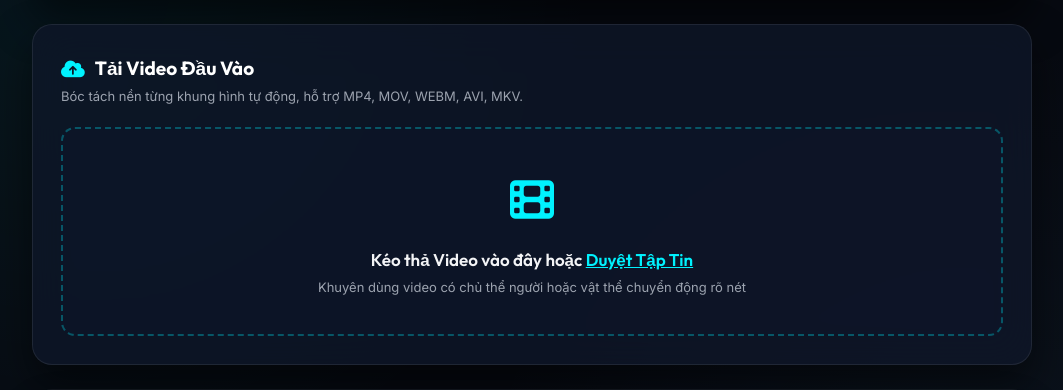
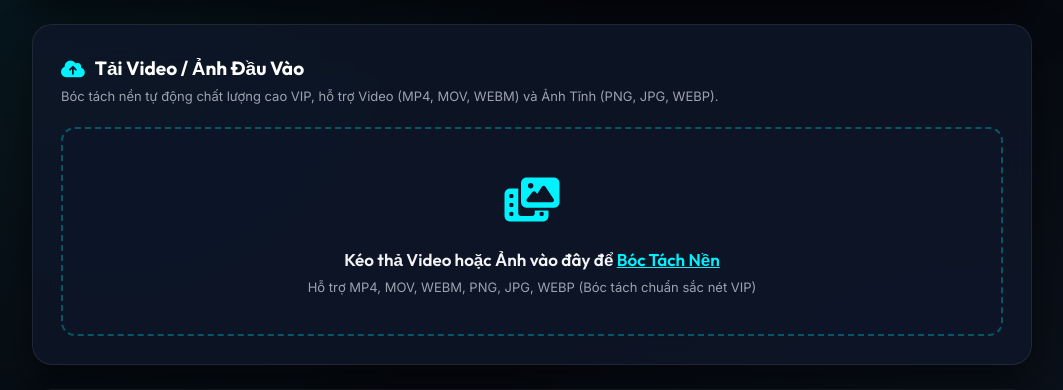
Before and after one commit to TQCuong241/web-tach-nen, a FastAPI app: page / in a window 1280 px wide. Shown: the part 130-520 px from the top of the page, without its empty margins (108-1171 px from the left). Run offline with FastAPI, Linux system fonts and the light colour scheme; some libraries are stand-ins or nearby versions.

Commit message:
Add Image background removal matting feature to Web Studio

```diff
--- a/server.py
+++ b/server.py
@@ -20,15 +20,20 @@ try:
 except ImportError:
     Image = None
 
+try:
+    import numpy as np
+except ImportError:
+    np = None
+
 if hasattr(sys.stdout, 'reconfigure'):
     try:
         sys.stdout.reconfigure(encoding='utf-8')
     except Exception:
         pass
 
-from video_engine import process_video_task
+from video_engine import process_video_task, VideoMattingEngine, parse_hex_color
 
-app = FastAPI(title="Professional Video Background Removal Studio")
+app = FastAPI(title="Professional Video & Image Background Removal Studio")
 
 # Enable CORS
 app.add_middleware(
@@ -84,13 +89,13 @@ async def serve_index():
 
 @app.post("/api/upload")
 async def upload_video(file: UploadFile = File(...)):
-    """Upload input video and return metadata."""
-    allowed_exts = ('.mp4', '.mov', '.avi', '.webm', '.mkv')
+    """Upload input video or image and return metadata."""
+    allowed_exts = ('.mp4', '.mov', '.avi', '.webm', '.mkv', '.png', '.jpg', '.jpeg', '.webp', '.bmp', '.tiff')
     ext = os.path.splitext(file.filename)[1].lower()
     if ext not in allowed_exts:
-        raise HTTPException(status_code=400, detail="Invalid video format. Supported: MP4, MOV, AVI, WEBM, MKV")
+        raise HTTPException(status_code=400, detail="Invalid file format.")
 
-    file_id = f"vid_{uuid.uuid4().hex[:10]}"
+    file_id = f"file_{uuid.uuid4().hex[:10]}"
     saved_filename = f"{file_id}{ext}"
     saved_path = os.path.join(UPLOAD_DIR, saved_filename)
 
@@ -98,11 +103,22 @@ async def upload_video(file: UploadFile = File(...)):
         content = await file.read()
         buffer.write(content)
 
+    is_image = ext in ('.png', '.jpg', '.jpeg', '.webp', '.bmp', '.tiff')
     width, height, fps, duration, total_frames = 1280, 720, 30.0, 10.0, 300
     thumb_filename = f"{file_id}_thumb.jpg"
     thumb_path = os.path.join(UPLOAD_DIR, thumb_filename)
 
-    if cv2 is not None:
+    if is_image and Image is not None:
+        try:
+            im = Image.open(saved_path)
+            width, height = im.size
+            duration, total_frames, fps = 0.0, 1, 0.0
+            im.thumbnail((320, 320))
+            im.convert('RGB').save(thumb_path, 'JPEG')
+        except Exception:
+            pass
+
+    elif not is_image and cv2 is not None:
         try:
             cap = cv2.VideoCapture(saved_path)
             if cap.isOpened():
@@ -127,6 +143,7 @@ async def upload_video(file: UploadFile = File(...)):
         "file_id": file_id,
         "filename": file.filename,
         "saved_filename": saved_filename,
+        "is_image": is_image,
         "width": width,
         "height": height,
         "fps": round(fps, 2),
@@ -157,6 +174,51 @@ async def upload_bg_image(file: UploadFile = File(...)):
         "bg_id": bg_id,
         "bg_filename": saved_filename,
         "bg_url": f"/api/media/{saved_filename}"
+    }
+
+@app.post("/api/process-image")
+async def process_single_image_endpoint(
+    file_id: str = Form(...),
+    bg_type: str = Form("transparent"),
+    bg_color: str = Form("#00FF00"),
+    upscale_factor: float = Form(1.0),
+    model_name: str = Form("max")
+):
+    """Process single image background matting (IS-Net High Precision DIS)."""
+    image_path = None
+    for f in os.listdir(UPLOAD_DIR):
+        if f.startswith(file_id):
+            image_path = os.path.join(UPLOAD_DIR, f)
+            break
+
+    if not image_path or not os.path.exists(image_path):
+        raise HTTPException(status_code=404, detail="Image file not found.")
+
+    engine = VideoMattingEngine(model_name=model_name, engine_type=model_name)
+
+    try:
+        pil_img = Image.open(image_path)
+    except Exception as e:
+        raise HTTPException(status_code=400, detail=f"Could not open image: {e}")
+
+    no_bg_rgba = engine.process_frame(np.array(pil_img.convert('RGB'))[:, :, ::-1])
+
+    output_filename = f"{file_id}_nobg.png"
+    output_path = os.path.join(OUTPUT_DIR, output_filename)
+
+    pil_out = Image.fromarray(no_bg_rgba)
+    if upscale_factor > 1.0:
+        new_w = int(pil_out.width * upscale_factor)
+        new_h = int(pil_out.height * upscale_factor)
+        pil_out = pil_out.resize((new_w, new_h), Image.Resampling.LANCZOS)
+
+    pil_out.save(output_path, "PNG", optimize=True)
+
+    return {
+        "status": "completed",
+        "output_media_url": f"/api/media-output/{output_filename}",
+        "download_url": f"/api/download/{output_filename}",
+        "output_filename": output_filename
     }
 
 @app.post("/api/process")
@@ -285,7 +347,7 @@ async def download_file(filename: str):
 if __name__ == "__main__":
     import uvicorn
     print("=" * 80)
-    print("  KHOI CHAY PROFESSIONAL VIDEO BACKGROUND REMOVER WEB STUDIO")
+    print("  KHOI CHAY PROFESSIONAL VIDEO & IMAGE BACKGROUND REMOVER WEB STUDIO")
     print("  URL: http://localhost:8000")
     print("=" * 80)
     uvicorn.run("server:app", host="0.0.0.0", port=8000, reload=True)
--- a/static/js/app.js
+++ b/static/js/app.js
@@ -1,9 +1,9 @@
-// CYBERMATTE STUDIO - FRONTEND JS CONTROLLER (SERVER & VERCEL BROWSER HYBRID)
+// CYBERMATTE STUDIO - FRONTEND JS CONTROLLER (VIDEO & IMAGE HYBRID ENGINE)
 
 document.addEventListener('DOMContentLoaded', () => {
-    // State variables
     let currentFileId = null;
     let currentVideoFile = null;
+    let isImageFile = false;
     let currentBgImageId = null;
     let currentBgImageElement = null;
     let selectedBgMode = 'greenscreen';
@@ -83,13 +83,13 @@ document.addEventListener('DOMContentLoaded', () => {
     dropzone.addEventListener('drop', (e) => {
         const files = e.dataTransfer.files;
         if (files.length > 0) {
-            handleVideoUpload(files[0]);
+            handleFileUpload(files[0]);
         }
     });
 
     videoInput.addEventListener('change', (e) => {
         if (e.target.files.length > 0) {
-            handleVideoUpload(e.target.files[0]);
+            handleFileUpload(e.target.files[0]);
         }
     });
 
@@ -98,17 +98,25 @@ document.addEventListener('DOMContentLoaded', () => {
         resetVideoSelection();
     });
 
-    async function handleVideoUpload(file) {
+    async function handleFileUpload(file) {
         currentVideoFile = file;
-        const videoUrl = URL.createObjectURL(file);
-        sourceVideoElement.src = videoUrl;
+        const fileExt = file.name.split('.').pop().toLowerCase();
+        isImageFile = ['png', 'jpg', 'jpeg', 'webp', 'bmp', 'tiff'].includes(fileExt);
+
+        const fileUrl = URL.createObjectURL(file);
+        if (isImageFile) {
+            videoThumb.src = fileUrl;
+            videoThumb.style.display = 'block';
+        } else {
+            sourceVideoElement.src = fileUrl;
+        }
 
         const formData = new FormData();
         formData.append('file', file);
 
         dropzoneContent.innerHTML = `
             <div class="dropzone-icon"><i class="fa-solid fa-spinner fa-spin"></i></div>
-            <h3>Đang đọc thông tin video...</h3>
+            <h3>Đang đọc tập tin ${isImageFile ? 'ảnh' : 'video'}...</h3>
         `;
 
         let isServerAvailable = false;
@@ -117,14 +125,22 @@ document.addEventListener('DOMContentLoaded', () => {
             if (resp.ok) {
                 const data = await resp.json();
                 currentFileId = data.file_id;
-                renderMeta(data.filename, data.width, data.height, data.fps, data.duration, data.total_frames, data.size_mb, data.thumb_url);
+                renderMeta(data.filename, data.width, data.height, data.fps, data.duration, data.total_frames, data.size_mb, data.thumb_url || fileUrl);
                 isServerAvailable = true;
             }
         } catch (e) {
-            console.log("Server API not reachable, running Client-side local mode for Vercel.");
+            console.log("Server API not reachable, running Client-side mode.");
         }
 
         if (!isServerAvailable) {
+            if (isImageFile) {
+                const img = new Image();
+                img.src = fileUrl;
+                img.onload = () => {
+                    const sizeMb = Math.round((file.size / (1024 * 1024)) * 10) / 10;
+                    renderMeta(file.name, img.width, img.height, 0, 0, 1, sizeMb, fileUrl);
+                };
+            } else {
                 sourceVideoElement.onloadedmetadata = () => {
                     const width = sourceVideoElement.videoWidth || 1280;
                     const height = sourceVideoElement.videoHeight || 720;
@@ -136,6 +152,7 @@ document.addEventListener('DOMContentLoaded', () => {
                     renderMeta(file.name, width, height, fps, duration, totalFrames, sizeMb, null);
                 };
             }
+        }
 
         dropzone.classList.add('hidden');
         videoInfoCard.classList.remove('hidden');
@@ -146,27 +163,27 @@ document.addEventListener('DOMContentLoaded', () => {
     function renderMeta(filename, width, height, fps, duration, totalFrames, sizeMb, thumbUrl) {
         videoFileName.textContent = filename;
         metaRes.textContent = `${width} x ${height}`;
-        metaFps.textContent = `${fps} FPS`;
-        metaDuration.textContent = `${duration}s`;
-        metaFrames.textContent = `${totalFrames} frames`;
+        metaFps.textContent = isImageFile ? 'Ảnh tĩnh' : `${fps} FPS`;
+        metaDuration.textContent = isImageFile ? '1 khung hình' : `${duration}s`;
+        metaFrames.textContent = isImageFile ? '1 frame' : `${totalFrames} frames`;
         metaSize.textContent = `${sizeMb} MB`;
         if (thumbUrl) {
             videoThumb.src = thumbUrl;
-        } else {
-            videoThumb.style.display = 'none';
+            videoThumb.style.display = 'block';
         }
     }
 
     function resetVideoSelection() {
         currentFileId = null;
         currentVideoFile = null;
+        isImageFile = false;
         videoInput.value = '';
         dropzone.classList.remove('hidden');
         videoInfoCard.classList.add('hidden');
         dropzoneContent.innerHTML = `
-            <div class="dropzone-icon"><i class="fa-solid fa-film"></i></div>
-            <h3>Kéo thả Video vào đây hoặc <span>Duyệt Tập Tin</span></h3>
-            <p class="dropzone-hint">Khuyên dùng video có chủ thể người hoặc vật thể chuyển động rõ nét</p>
+            <div class="dropzone-icon"><i class="fa-solid fa-photo-film"></i></div>
+            <h3>Kéo thả Video hoặc Ảnh vào đây để <span>Bóc Tách Nền</span></h3>
+            <p class="dropzone-hint">Hỗ trợ MP4, MOV, WEBM, PNG, JPG, WEBP (Bóc tách chuẩn sắc nét VIP)</p>
         `;
         controlsCard.classList.add('disabled-state');
         startProcessBtn.disabled = true;
@@ -254,6 +271,16 @@ document.addEventListener('DOMContentLoaded', () => {
             formData.append('downsample_ratio', downsampleSelect.value);
             formData.append('model_name', selectedModel);
 
+            if (isImageFile) {
+                try {
+                    const resp = await fetch('/api/process-image', { method: 'POST', body: formData });
+                    const data = await resp.json();
+                    if (data.status === 'completed') {
+                        showResult(data);
+                        return;
+                    }
+                } catch (err) {}
+            } else {
                 try {
                     const resp = await fetch('/api/process', { method: 'POST', body: formData });
                     const data = await resp.json();
@@ -261,17 +288,49 @@ document.addEventListener('DOMContentLoaded', () => {
                         connectWebSocket(data.task_id);
                         return;
                     }
-            } catch (err) {
-                console.log("Python backend not responding, fallback to client-side browser matting...");
+                } catch (err) {}
             }
         }
 
-        // --- CLIENT-SIDE BROWSER FRAME PROCESSING (VERCEL MODE) ---
+        // --- CLIENT-SIDE BROWSER PROCESSING (VERCEL / CLIENT MODE) ---
         runClientSideProcessor();
     });
 
     async function runClientSideProcessor() {
         try {
+            if (isImageFile) {
+                // Single Image Matting
+                const imgElement = new Image();
+                imgElement.src = URL.createObjectURL(currentVideoFile);
+                await new Promise(r => imgElement.onload = r);
+
+                const dummyVideo = document.createElement('video');
+                dummyVideo.width = imgElement.width;
+                dummyVideo.height = imgElement.height;
+
+                // Create a temporary canvas representing the image
+                const canvas = document.createElement('canvas');
+                canvas.width = imgElement.width;
+                canvas.height = imgElement.height;
+                const ctx = canvas.getContext('2d');
+                ctx.drawImage(imgElement, 0, 0);
+
+                const res = await window.clientVideoProcessor.processVideo({
+                    videoElement: dummyVideo,
+                    bgType: selectedBgMode,
+                    bgColor: bgColorInput.value,
+                    bgImageElement: currentBgImageElement,
+                    blurRadius: parseInt(blurRadiusInput.value),
+                    outputFormat: 'png',
+                    progressCallback: updateProgressUI
+                });
+
+                showResult({
+                    output_media_url: res.blobUrl,
+                    download_url: res.blobUrl,
+                    output_filename: `nobg_image.png`
+                });
+            } else {
                 const res = await window.clientVideoProcessor.processVideo({
                     videoElement: sourceVideoElement,
                     bgType: selectedBgMode,
@@ -287,8 +346,9 @@ document.addEventListener('DOMContentLoaded', () => {
                     download_url: res.blobUrl,
                     output_filename: `nobg_video.${res.extension}`
                 });
+            }
         } catch (err) {
-            alert(`Lỗi xử lý frame trên trình duyệt: ${err.message}`);
+            alert(`Lỗi xử lý bóc tách: ${err.message}`);
             progressCard.classList.add('hidden');
             controlsCard.classList.remove('disabled-state');
             startProcessBtn.disabled = false;
@@ -309,7 +369,6 @@ document.addEventListener('DOMContentLoaded', () => {
                 showResult(data);
             } else if (data.status === 'failed') {
                 websocket.close();
-                // Seamless automatic fallback to client-side browser processor on Vercel
                 runClientSideProcessor();
             }
         };
@@ -319,13 +378,15 @@ document.addEventListener('DOMContentLoaded', () => {
         const percent = data.percent || 0;
         progressBarFill.style.width = `${percent}%`;
         percentVal.textContent = `${percent}%`;
-        frameVal.textContent = `${data.current_frame || 0} / ${data.total_frames || 0}`;
-        fpsVal.textContent = `${data.fps || 0} FPS`;
+        frameVal.textContent = isImageFile ? '1 / 1 frame' : `${data.current_frame || 0} / ${data.total_frames || 0}`;
+        fpsVal.textContent = isImageFile ? 'Ảnh tĩnh' : `${data.fps || 0} FPS`;
 
-        if (data.eta_seconds !== undefined) {
+        if (data.eta_seconds !== undefined && !isImageFile) {
             const mins = Math.floor(data.eta_seconds / 60);
             const secs = data.eta_seconds % 60;
             etaVal.textContent = `${mins > 0 ? mins + 'm ' : ''}${secs}s`;
+        } else {
+            etaVal.textContent = '0s';
         }
     }
 
@@ -342,7 +403,7 @@ document.addEventListener('DOMContentLoaded', () => {
 
         if (data.download_url) {
             downloadBtn.href = data.download_url;
-            downloadBtn.setAttribute('download', data.output_filename || 'nobg_video.mp4');
+            downloadBtn.setAttribute('download', data.output_filename || 'nobg_result.png');
         }
     }
 
--- a/templates/index.html
+++ b/templates/index.html
@@ -44,18 +44,18 @@
             <!-- HERO & UPLOAD SECTION -->
             <section class="section-card upload-section" id="uploadCard">
                 <div class="card-header">
-                    <h2><i class="fa-solid fa-cloud-arrow-up"></i> Tải Video Đầu Vào</h2>
-                    <p class="sub-text">Bóc tách nền từng khung hình tự động, hỗ trợ MP4, MOV, WEBM, AVI, MKV.</p>
+                    <h2><i class="fa-solid fa-cloud-arrow-up"></i> Tải Video / Ảnh Đầu Vào</h2>
+                    <p class="sub-text">Bóc tách nền tự động chất lượng cao VIP, hỗ trợ Video (MP4, MOV, WEBM) và Ảnh Tĩnh (PNG, JPG, WEBP).</p>
                 </div>
 
                 <div class="dropzone" id="dropzone">
-                    <input type="file" id="videoInput" accept="video/mp4,video/quicktime,video/webm,video/x-msvideo,video/x-matroska" hidden>
+                    <input type="file" id="videoInput" accept="video/mp4,video/quicktime,video/webm,video/x-msvideo,video/x-matroska,image/png,image/jpeg,image/webp,image/bmp" hidden>
                     <div class="dropzone-content" id="dropzoneContent">
                         <div class="dropzone-icon">
-                            <i class="fa-solid fa-film"></i>
+                            <i class="fa-solid fa-photo-film"></i>
                         </div>
-                        <h3>Kéo thả Video vào đây hoặc <span>Duyệt Tập Tin</span></h3>
-                        <p class="dropzone-hint">Khuyên dùng video có chủ thể người hoặc vật thể chuyển động rõ nét</p>
+                        <h3>Kéo thả Video hoặc Ảnh vào đây để <span>Bóc Tách Nền</span></h3>
+                        <p class="dropzone-hint">Hỗ trợ MP4, MOV, WEBM, PNG, JPG, WEBP (Bóc tách chuẩn sắc nét VIP)</p>
                     </div>
                 </div>
 
```
Lines whose indentation alone changed are shown as unchanged.
